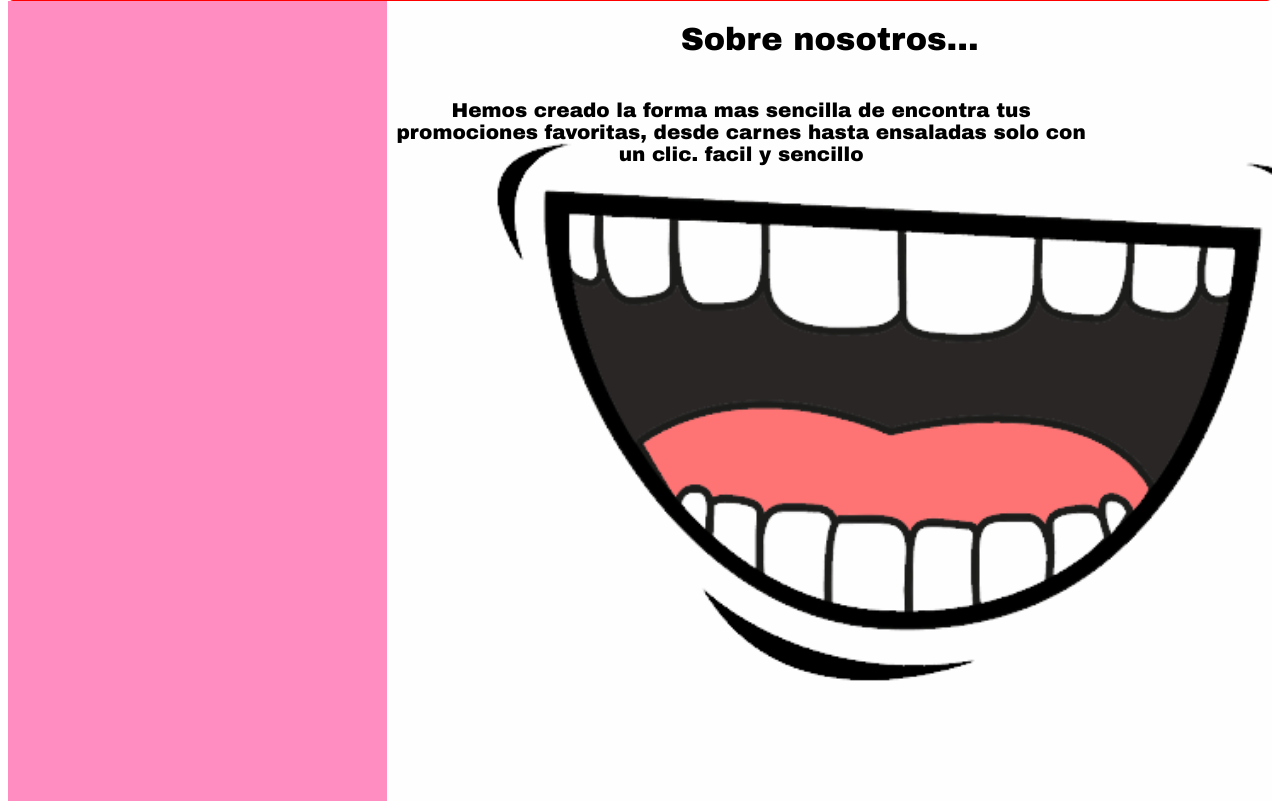
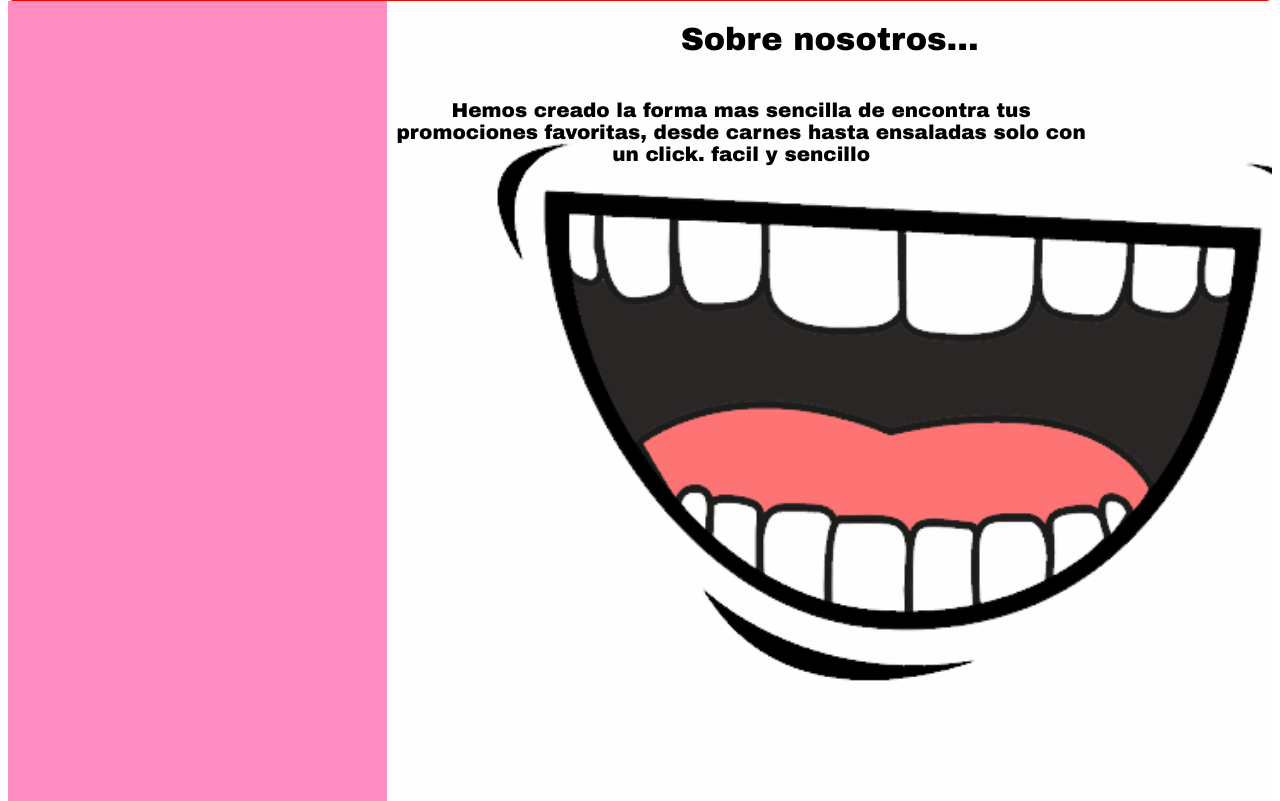
Before and after one commit to andrefuentes/Que-Boca, a Django app: page /login/ in a window 1280 px wide. Shown: the part 97-898 px from the top of the page. Run offline with Django 3.2, Linux system fonts and the light colour scheme; parts of the project's set-up code (start-up, migrations or seed data) failed here and were passed over.

Commit message:
2.0
jajaja

```diff
--- a/avatar/models.py
+++ b/avatar/models.py
@@ -2,5 +2,5 @@ from django.db import models
 
 # Create your models here.
 class Avatares(models.Model) :
-	Photo= models.imagefield
+	Photo= models.ImageField()
 	Character= models.CharField(max_length=100)
--- a/users/templates/registration/login.html
+++ b/users/templates/registration/login.html
@@ -16,9 +16,10 @@
 </div>
 <div class = "titulo">
 	<h1>Sobre nosotros...</h1>
-	<p class="info">Hemos creado la forma mas sencilla de encontra tus promociones favoritas, desde carnes hasta ensaladas solo con un clic.
+	<p class="info">Hemos creado la forma mas sencilla de encontra tus promociones favoritas, desde carnes hasta ensaladas solo con un click.
 facil y sencillo </p>
 </div>
 <div class = "registro"></div>
+<script type="usuario.js"></script>
 </body>
 </html>
```
Also changed, not shown: users/models.py (line endings or trailing spaces), users/usuario.js (added).
